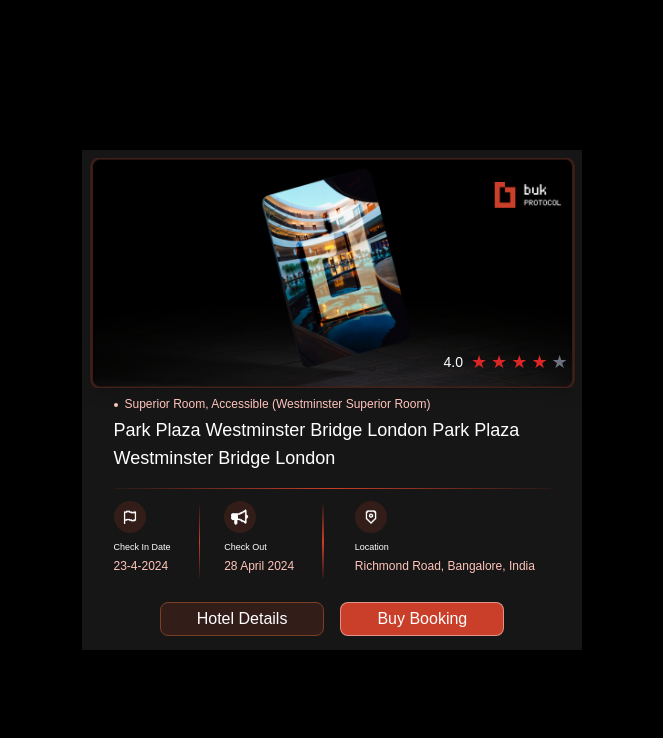
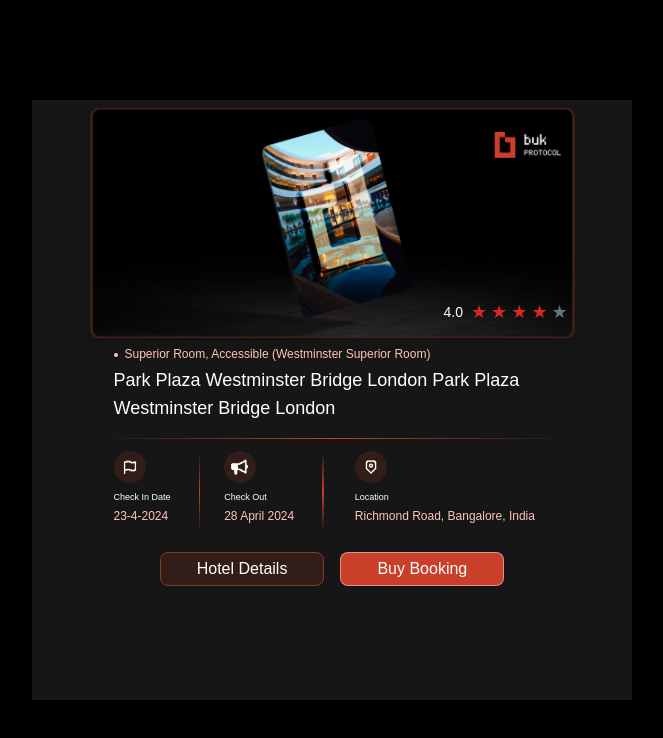
Before and after one commit to Thenmozhi-k/task-1, a React (Vite) app: page / in a window 1280 px wide. Shown: the top 738 px of the page, without its empty margins (308-971 px from the left). Built offline with nearby package versions, Linux system fonts and the light colour scheme.

Commit message:
first commit

```diff
--- a/src/components/LaunchScreen.jsx
+++ b/src/components/LaunchScreen.jsx
@@ -10,7 +10,7 @@ import vline from '../assets/updated/Line 62.png';
 const LaunchScreen = ({ onNavigate }) => {
   return (
     <div className="flex justify-center items-center h-screen bg-black">
-      <div className="relative xl:w-[500px] xl:h-[500px] h-[400px] w-[400px]   bg-[#161616] shadow-lg p-2 flex flex-col items-center">
+      <div className="relative md:w-[600px] md:h-[600px] h-[400px] w-[400px]   bg-[#161616] shadow-lg p-2 flex flex-col items-center">
         <div
           className="relative shadow-lg md:w-[485px] md:h-[230px] h-[185px] w-[385px]  p-6 flex flex-col justify-between"
           style={{
--- a/tailwind.config.js
+++ b/tailwind.config.js
@@ -9,6 +9,14 @@ export default {
       fontFamily: {
         timmy: ['Timmy', 'sans-serif'],
       },
+      width: {
+        '400': '400px',
+        '500': '500px',
+      },
+      height: {
+        '400': '400px',
+        '500': '500px',
+      },
     },
   },
   plugins: [],
```
